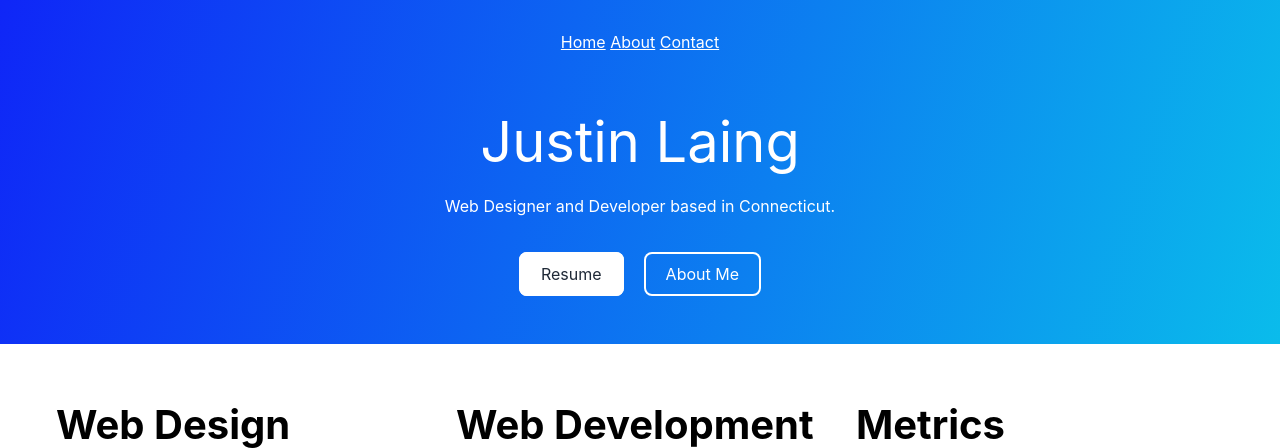
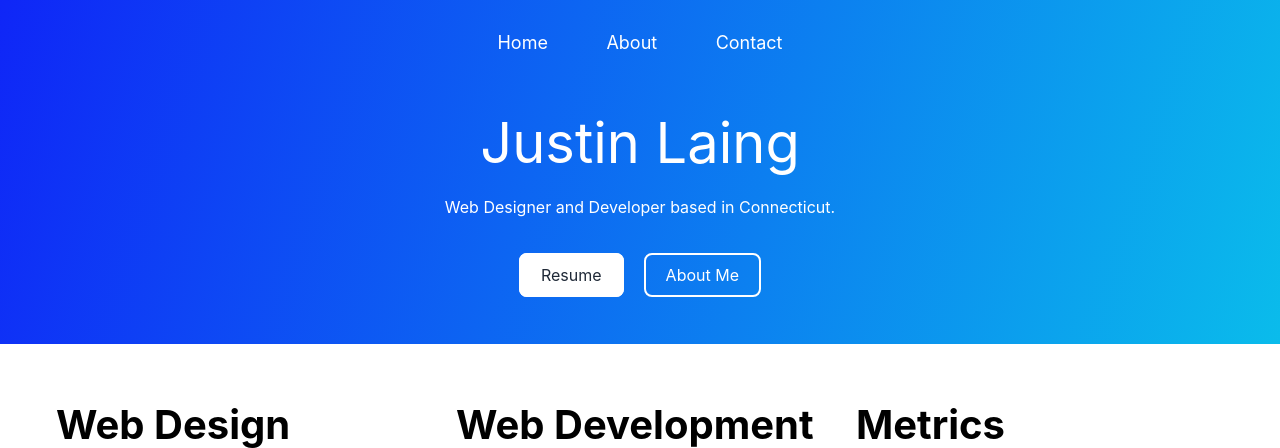
Before and after one commit to laingj1/laingj1.github.io, a PHP site: page / in a window 1280 px wide. Shown: the top 448 px of the page. Run offline with PHP 8.4, Linux system fonts and the light colour scheme.

Commit message:
hp updates

```diff
--- a/style.css
+++ b/style.css
@@ -1,6 +1,16 @@
 body {
     font-family: "Inter", sans-serif;
     margin: 0;
+}
+
+nav a {
+    text-decoration: none;
+    padding: 0.2em 1.5em;
+    font-size: 18px;
+}
+
+nav a:hover {
+    border-bottom: solid 1px white;
 }
 
 h1 {
```
Also changed, not shown: Contact.html (+5 -5 lines), about.html (+5 -5 lines).
